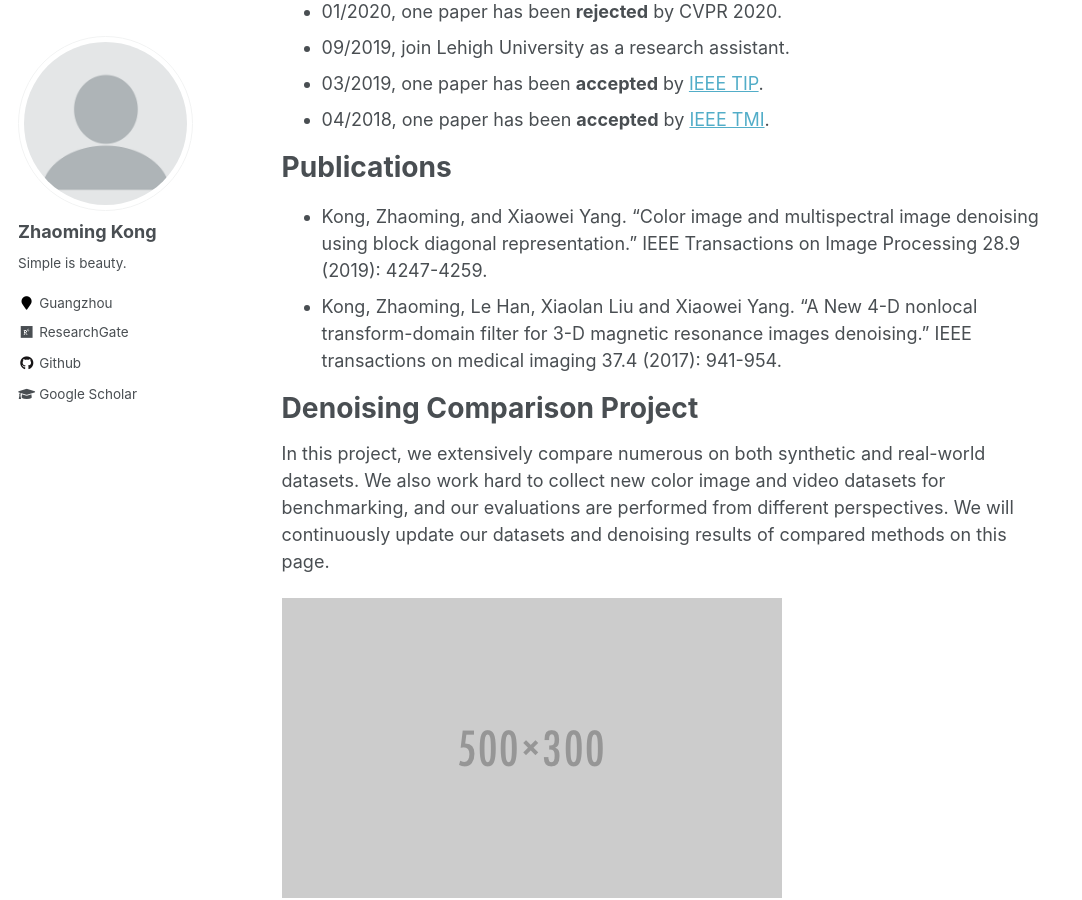
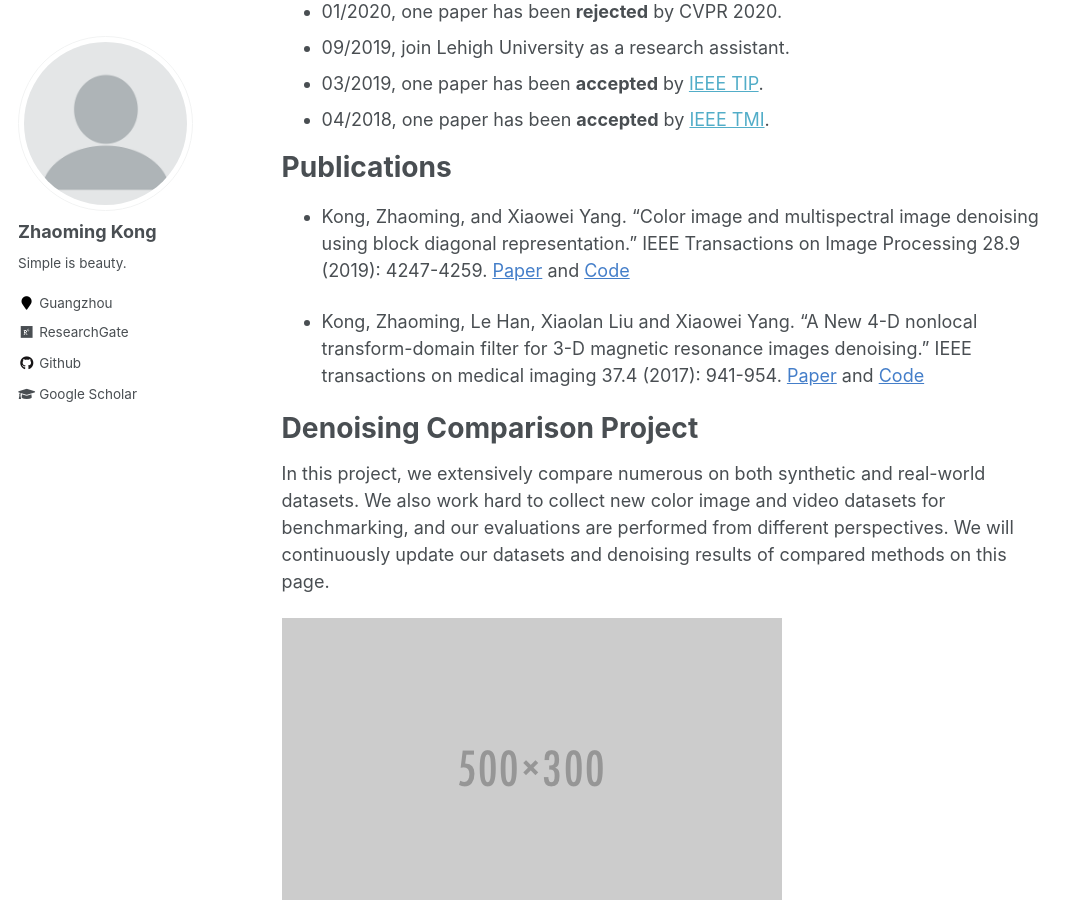
Before and after one commit to ZhaomingKong/ZhaomingKong.github.io, a Jekyll site: the page built from _pages/about.md, in a window 1280 px wide and 900 px high, scrolled down 516 px. Shown: the whole window, without its empty margins (0-1082 px from the left). Built offline with Jekyll 4.4.1, drawn with Linux system fonts in a browser that asks for light colours.

Commit message:
Update about.md

```diff
--- a/_pages/about.md
+++ b/_pages/about.md
@@ -23,8 +23,9 @@ News
 
 Publications
 ======
-* Kong, Zhaoming, and Xiaowei Yang. "Color image and multispectral image denoising using block diagonal representation." IEEE Transactions on Image Processing 28.9 (2019): 4247-4259.
-* Kong, Zhaoming, Le Han, Xiaolan Liu and Xiaowei Yang. "A New 4-D nonlocal transform-domain filter for 3-D magnetic resonance images denoising." IEEE transactions on medical imaging 37.4 (2017): 941-954.
+* Kong, Zhaoming, and Xiaowei Yang. "Color image and multispectral image denoising using block diagonal representation." IEEE Transactions on Image Processing 28.9 (2019): 4247-4259. <a style="color: #447ec9" href="https://arxiv.org/pdf/1902.03954.pdf">Paper</a> and <a style="color: #447ec9" href="https://github.com/ZhaomingKong/color_image_denoising">Code</a>
+
+* Kong, Zhaoming, Le Han, Xiaolan Liu and Xiaowei Yang. "A New 4-D nonlocal transform-domain filter for 3-D magnetic resonance images denoising." IEEE transactions on medical imaging 37.4 (2017): 941-954. <a style="color: #447ec9" href="https://www.researchgate.net/profile/Kong-Zhaoming/publication/321355503_A_New_4D_Nonlocal_Transform-Domain_Filter_for_3D_Magnetic_Resonance_Images_Denoising/links/5bcfd741a6fdcc204a0359ed/A-New-4D-Nonlocal-Transform-Domain-Filter-for-3D-Magnetic-Resonance-Images-Denoising.pdf">Paper</a> and <a style="color: #447ec9" href="https://github.com/ZhaomingKong/medical_image_denoising">Code</a>
 
 Denoising Comparison Project
 ======
```
